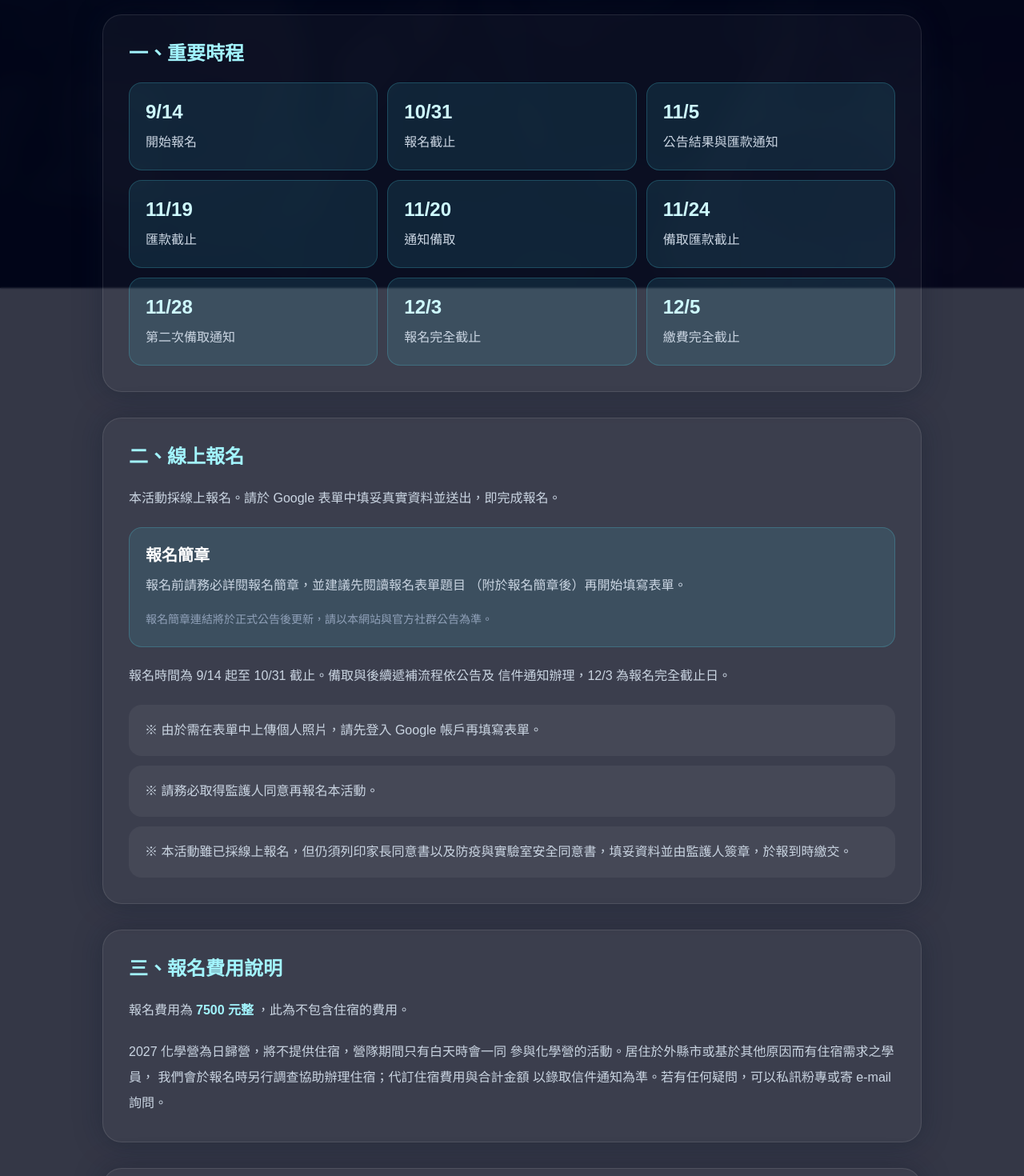
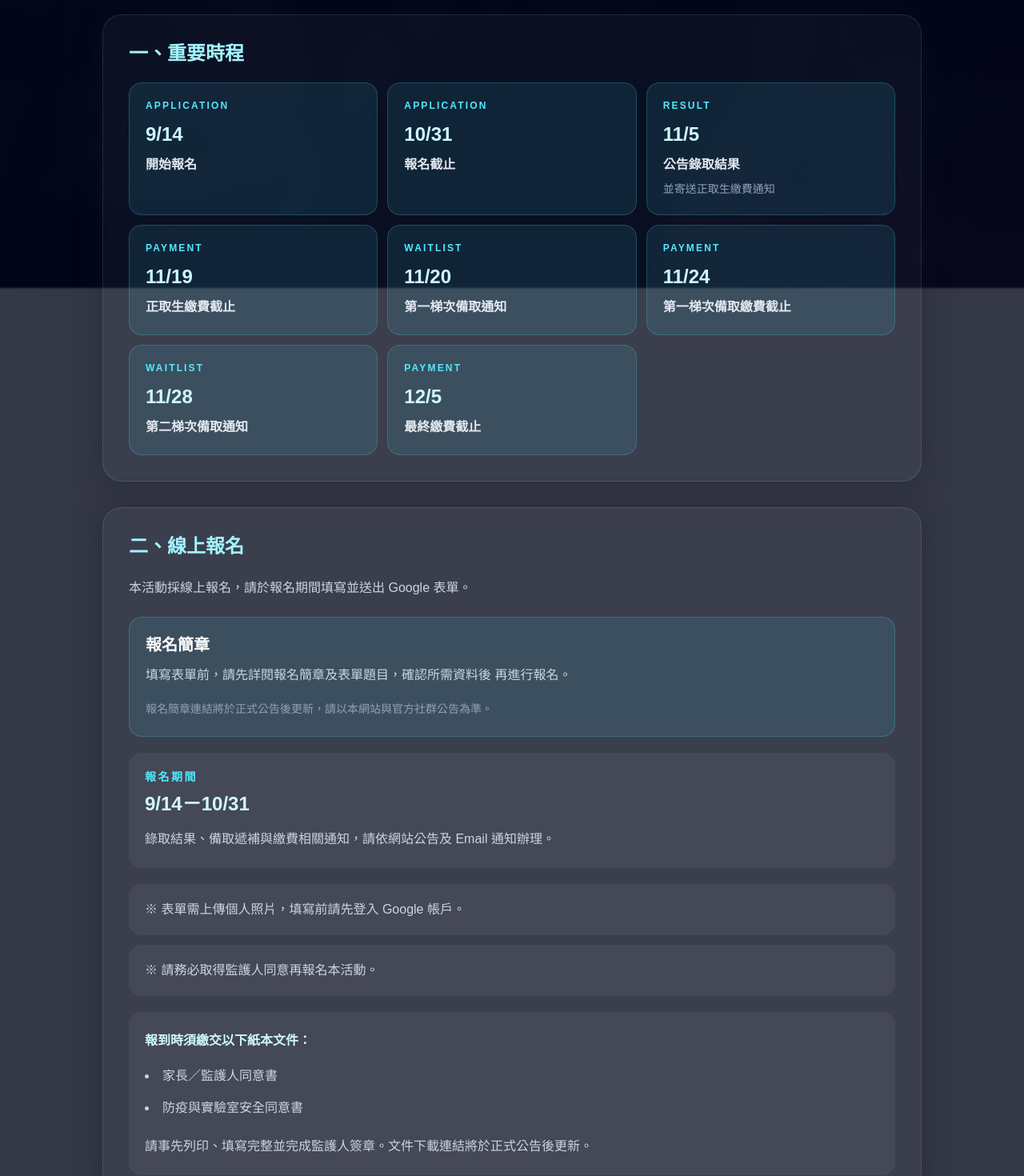
Before and after one commit to MauserCk1R96/ntu-chem-camp, a Next.js app: page /registration in a window 1280 px wide. Shown: the part 440-1910 px from the top of the page at 80% size. Built offline with nearby package versions, Linux system fonts and the light colour scheme; no server answers.

Commit message:
uploading

```diff
--- a/app/home-data.ts
+++ b/app/home-data.ts
@@ -58,6 +58,5 @@ export const registrationSummary = {
   location: "國立臺灣大學化學系",
   audience: "全國高中職學生",
   fee: "NT$ 7500",
-  formUrl:
-    "https://docs.google.com/forms/d/e/1FAIpQLSfR076Pp1ChtU1-3SQOgQ989M0kuM7ur9sgsv3Yysz5mksVUA/viewform?usp=sharing&ouid=103461614838581818619",
+  formUrl: "https://forms.gle/roTy1K36Jps2N1c27",
 };
--- a/app/registration/page.tsx
+++ b/app/registration/page.tsx
@@ -9,25 +9,33 @@ export const metadata: Metadata = {
   },
 };
 
-const registrationNotes = [
-  "由於需在表單中上傳個人照片，請先登入 Google 帳戶再填寫表單。",
-  "請務必取得監護人同意再報名本活動。",
-  "本活動雖已採線上報名，但仍須列印家長同意書以及防疫與實驗室安全同意書，填妥資料並由監護人簽章，於報到時繳交。",
-];
-
 const registrationFormUrl = "https://forms.gle/roTy1K36Jps2N1c27";
 const subsidyFormUrl = "https://forms.gle/wd1rfRsHfGZpGNhU6";
 
+const registrationPeriod = {
+  start: "9/14",
+  end: "10/31",
+};
+
 const scheduleItems = [
-  { date: "9/14", title: "開始報名" },
-  { date: "10/31", title: "報名截止" },
-  { date: "11/5", title: "公告結果與匯款通知" },
-  { date: "11/19", title: "匯款截止" },
-  { date: "11/20", title: "通知備取" },
-  { date: "11/24", title: "備取匯款截止" },
-  { date: "11/28", title: "第二次備取通知" },
-  { date: "12/3", title: "報名完全截止" },
-  { date: "12/5", title: "繳費完全截止" },
+  { date: "9/14", title: "開始報名", type: "APPLICATION" },
+  { date: "10/31", title: "報名截止", type: "APPLICATION" },
+  {
+    date: "11/5",
+    title: "公告錄取結果",
+    detail: "並寄送正取生繳費通知",
+    type: "RESULT",
+  },
+  { date: "11/19", title: "正取生繳費截止", type: "PAYMENT" },
+  { date: "11/20", title: "第一梯次備取通知", type: "WAITLIST" },
+  { date: "11/24", title: "第一梯次備取繳費截止", type: "PAYMENT" },
+  { date: "11/28", title: "第二梯次備取通知", type: "WAITLIST" },
+  { date: "12/5", title: "最終繳費截止", type: "PAYMENT" },
+];
+
+const requiredPaperDocuments = [
+  "家長／監護人同意書",
+  "防疫與實驗室安全同意書",
 ];
 
 const subsidyRequirements = [
@@ -42,23 +50,48 @@ const subsidyPledges = [
   "營期結束一個月內，須繳交 1000 字心得作為效能評估之用，心得將不會公開。",
 ];
 
+const feeOptions = [
+  {
+    label: "一般報名",
+    amount: "NT$7,500",
+  },
+  {
+    label: "含代訂住宿",
+    amount: "NT$10,300",
+  },
+];
+
 const paymentDeadlines = [
   {
     label: "正取生",
-    value: "11/19 匯款截止",
+    date: "11/19",
+    description: "繳費截止",
   },
   {
-    label: "備取生",
-    value: "11/24 備取匯款截止；第二次備取請依 11/28 通知與信件說明辦理，最晚至 12/5 繳費完全截止。",
+    label: "第一梯次備取",
+    date: "11/24",
+    description: "繳費截止",
+  },
+  {
+    label: "第二梯次備取",
+    date: "11/28",
+    description: "錄取通知",
   },
 ];
 
 const paymentConfirmationSteps = [
-  "完成匯款後，請填寫繳費確認表單。",
-  "表單中請填寫報名者資料及匯款資訊，例如轉帳帳號末五碼。",
-  "工作人員核對完成後，會更新錄取／繳費狀態。",
-  "如超過數個工作天仍未更新，請透過網站聯絡方式與我們確認。",
+  "完成匯款",
+  "填寫繳費確認表單",
+  "工作人員核對款項",
+  "網站錄取名單更新繳費狀態",
 ];
+
+const paymentInfo = {
+  accountName: "國立臺灣大學化學系學生會",
+  institution: "中華郵政",
+  bankCode: "700",
+  accountNumber: "請依錄取信件通知為準",
+};
 
 const refundRules = [
   "營隊開始 21 日前（含）取消參加者，扣除必要行政費用後，退還報名費九成。",
@@ -129,10 +162,20 @@ export default function RegistrationPage() {
                 key={`${item.date}-${item.title}`}
                 className="rounded-2xl border border-cyan-300/20 bg-cyan-300/10 p-5"
               >
+                <p className="mb-3 text-xs font-semibold tracking-[0.18em] text-cyan-300">
+                  {item.type}
+                </p>
                 <p className="text-2xl font-bold text-cyan-100">
                   {item.date}
                 </p>
-                <p className="mt-2 leading-7 text-slate-300">{item.title}</p>
+                <p className="mt-2 font-semibold leading-7 text-slate-200">
+                  {item.title}
+                </p>
+                {"detail" in item ? (
+                  <p className="mt-1 text-sm leading-6 text-slate-400">
+                    {item.detail}
+                  </p>
+                ) : null}
               </div>
             ))}
           </div>
@@ -140,43 +183,63 @@ export default function RegistrationPage() {
 
         <InfoCard title="二、線上報名">
           <div className="space-y-5 leading-8 text-slate-300">
-            <p>本活動採線上報名。請於 Google 表單中填妥真實資料並送出，即完成報名。</p>
+            <p>本活動採線上報名，請於報名期間填寫並送出 Google 表單。</p>
             <div className="rounded-2xl border border-cyan-300/20 bg-cyan-300/10 p-5">
               <h3 className="mb-2 text-xl font-bold text-white">報名簡章</h3>
               <p>
-                報名前請務必詳閱報名簡章，並建議先閱讀報名表單題目
-                （附於報名簡章後）再開始填寫表單。
+                填寫表單前，請先詳閱報名簡章及表單題目，確認所需資料後
+                再進行報名。
               </p>
               <p className="mt-3 text-sm leading-7 text-slate-400">
                 報名簡章連結將於正式公告後更新，請以本網站與官方社群公告為準。
               </p>
             </div>
-            <p>
-              報名時間為 9/14 起至 10/31 截止。備取與後續遞補流程依公告及
-              信件通知辦理，12/3 為報名完全截止日。
-            </p>
+            <div className="rounded-2xl bg-white/5 p-5">
+              <p className="text-sm font-semibold tracking-[0.18em] text-cyan-300">
+                報名期間
+              </p>
+              <p className="mt-2 text-2xl font-bold text-cyan-100">
+                {registrationPeriod.start}－{registrationPeriod.end}
+              </p>
+              <p className="mt-3 leading-8 text-slate-300">
+                錄取結果、備取遞補與繳費相關通知，請依網站公告及 Email 通知辦理。
+              </p>
+            </div>
             <ul className="space-y-3">
-              {registrationNotes.map((note) => (
-                <li key={note} className="rounded-2xl bg-white/5 px-5 py-4">
-                  ※ {note}
-                </li>
-              ))}
+              <li className="rounded-2xl bg-white/5 px-5 py-4">
+                ※ 表單需上傳個人照片，填寫前請先登入 Google 帳戶。
+              </li>
+              <li className="rounded-2xl bg-white/5 px-5 py-4">
+                ※ 請務必取得監護人同意再報名本活動。
+              </li>
             </ul>
+            <div className="rounded-2xl bg-white/5 p-5">
+              <p className="mb-3 font-semibold text-cyan-100">
+                報到時須繳交以下紙本文件：
+              </p>
+              <ul className="list-inside list-disc space-y-2">
+                {requiredPaperDocuments.map((document) => (
+                  <li key={document}>{document}</li>
+                ))}
+              </ul>
+              <p className="mt-4 leading-8 text-slate-300">
+                請事先列印、填寫完整並完成監護人簽章。文件下載連結將於正式公告後更新。
+              </p>
+            </div>
           </div>
         </InfoCard>
 
         <InfoCard title="三、報名費用說明">
           <div className="space-y-5 leading-8 text-slate-300">
             <p>
-              報名費用為
-              <strong className="mx-1 text-cyan-200">7500 元整</strong>
-              ，此為不包含住宿的費用。
+              一般報名費用為 7500 元；申請代訂住宿者共 10300 元。
+              實際繳費方式與相關注意事項，以錄取通知信為準。
             </p>
             <p>
               2027 化學營為日歸營，將不提供住宿，營隊期間只有白天時會一同
               參與化學營的活動。居住於外縣市或基於其他原因而有住宿需求之學員，
-              我們會於報名時另行調查協助辦理住宿；代訂住宿費用與合計金額
-              以錄取信件通知為準。若有任何疑問，可以私訊粉專或寄 e-mail 詢問。
+              我們會於報名時另行調查協助辦理住宿。若有任何疑問，可以私訊粉專
+              或寄 e-mail 詢問。
             </p>
           </div>
         </InfoCard>
@@ -247,43 +310,55 @@ export default function RegistrationPage() {
         <InfoCard title="六、繳費須知">
           <div className="space-y-8 leading-8 text-slate-300">
             <p className="rounded-2xl border border-cyan-300/20 bg-cyan-300/10 p-5 font-semibold text-cyan-100">
-              請詳閱須知以免自身權益受損。
+              錄取後請依通知期限完成繳費，並確認以下繳費資訊。
             </p>
 
             <div>
               <h3 className="mb-3 text-xl font-bold text-white">報名費用</h3>
-              <p>
-                一般報名費用為
-                <strong className="mx-1 text-cyan-200">7500 元</strong>
-                ，申請代訂住宿者共
-                <strong className="mx-1 text-cyan-200">10300 元</strong>
-                ，詳情請見錄取信件通知。
+              <div className="grid gap-3 sm:grid-cols-2">
+                {feeOptions.map((fee) => (
+                  <div key={fee.label} className="rounded-2xl bg-white/5 p-5">
+                    <p className="font-semibold text-cyan-200">{fee.label}</p>
+                    <p className="mt-2 text-3xl font-bold text-cyan-100">
+                      {fee.amount}
+                    </p>
+                  </div>
+                ))}
+              </div>
+              <p className="mt-4 text-sm leading-7 text-slate-400">
+                實際繳費方式與相關注意事項，以錄取通知信為準。
               </p>
             </div>
 
             <div>
               <h3 className="mb-3 text-xl font-bold text-white">繳費期限</h3>
-              <div className="grid gap-3 sm:grid-cols-2">
+              <div className="grid gap-3 sm:grid-cols-2 lg:grid-cols-3">
                 {paymentDeadlines.map((deadline) => (
                   <div key={deadline.label} className="rounded-2xl bg-white/5 p-5">
                     <p className="font-semibold text-cyan-200">
                       {deadline.label}
                     </p>
-                    <p className="mt-2">{deadline.value}</p>
+                    <p className="mt-2 text-2xl font-bold text-cyan-100">
+                      {deadline.date}
+                    </p>
+                    <p className="mt-2">{deadline.description}</p>
                   </div>
                 ))}
               </div>
               <div className="mt-5 rounded-2xl border border-cyan-300/30 bg-cyan-300/10 p-5 shadow-[0_0_22px_rgba(34,211,238,0.12)]">
-                <p className="text-lg font-bold text-cyan-100">
-                  繳費截止：12/5
+                <p className="text-sm font-semibold tracking-[0.18em] text-cyan-300">
+                  最終繳費截止
+                </p>
+                <p className="mt-2 text-3xl font-bold text-cyan-100">
+                  12/5
                 </p>
                 <p className="mt-2 text-sm leading-7 text-slate-300">
-                  請於截止日前完成匯款及繳費確認表單。
+                  請依錄取通知中的期限完成繳費與確認程序。
                 </p>
               </div>
               <p className="mt-4 text-sm leading-7 text-slate-400">
-                ※ 非錄取生請勿匯款，如有此狀況我們將直接退回您的款項，
-                並不負擔轉帳手續費等損失。
+                ※ 請於收到錄取通知後再進行繳費。未獲錄取者請勿自行匯款；
+                若因此產生轉帳手續費等費用，將由匯款人自行負擔。
               </p>
             </div>
 
@@ -291,29 +366,29 @@ export default function RegistrationPage() {
               <h3 className="mb-3 text-xl font-bold text-white">匯款資訊</h3>
               <dl className="grid gap-x-5 gap-y-3 rounded-2xl bg-white/5 p-5 sm:grid-cols-[8rem_1fr]">
                 <dt className="font-semibold text-cyan-200">戶名</dt>
-                <dd>國立臺灣大學化學系學生會</dd>
-                <dt className="font-semibold text-cyan-200">銀行／郵局</dt>
-                <dd>中華郵政</dd>
+                <dd>{paymentInfo.accountName}</dd>
+                <dt className="font-semibold text-cyan-200">金融機構</dt>
+                <dd>{paymentInfo.institution}</dd>
                 <dt className="font-semibold text-cyan-200">銀行代碼</dt>
-                <dd>700</dd>
+                <dd>{paymentInfo.bankCode}</dd>
                 <dt className="font-semibold text-cyan-200">帳號</dt>
-                <dd>請依錄取信件通知為準</dd>
+                <dd>{paymentInfo.accountNumber}</dd>
               </dl>
               <p className="mt-4 text-sm leading-7 text-slate-400">
-                ※ 轉帳時請確認收款戶名為「國立臺灣大學化學系學生會」。
+                {`※ 匯款前請確認收款戶名為「${paymentInfo.accountName}」。`}
               </p>
             </div>
 
             <div>
               <h3 className="mb-3 text-xl font-bold text-white">繳費確認</h3>
               <p className="mb-4">
-                完成轉帳後，請填寫繳費資訊表單，方便工作人員核對款項。
+                完成轉帳後，請填寫繳費確認表單，以利工作人員核對款項。
               </p>
-              <ol className="grid gap-3">
+              <ol className="grid gap-3 sm:grid-cols-2">
                 {paymentConfirmationSteps.map((step, index) => (
                   <li
                     key={step}
-                    className="grid grid-cols-[2.5rem_1fr] gap-3 rounded-2xl bg-white/5 px-4 py-3"
+                    className="grid grid-cols-[2.5rem_1fr] gap-3 rounded-2xl bg-white/5 px-4 py-4"
                   >
                     <span className="font-semibold text-cyan-200">
                       {index + 1}.
@@ -322,6 +397,9 @@ export default function RegistrationPage() {
                   </li>
                 ))}
               </ol>
+              <p className="mt-4 text-sm leading-7 text-slate-400">
+                款項核對完成後，將更新錄取名單中的繳費狀態。
+              </p>
             </div>
           </div>
         </InfoCard>
```
